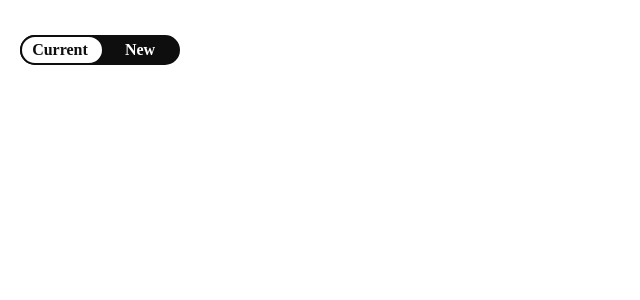
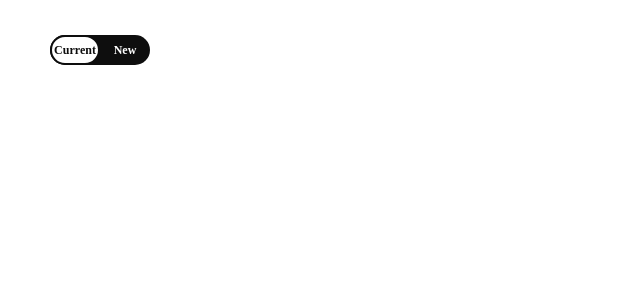
Before and after one commit to SebellKo/Tab, a React (Create React App) app: page / in a window 1280 px wide. Shown: the top 300 px of the page, without its empty margins (0-640 px from the left). Built offline with nearby package versions, Linux system fonts and the light colour scheme; the HTML template or start-up script is replaced by a standard one.

Commit message:
[Style]: 전체 크기 및 폰트 사이즈 수정

```diff
--- a/src/App.css
+++ b/src/App.css
@@ -16,7 +16,7 @@
 .toggle_label {
   position: relative;
 
-  width: 160px;
+  width: 100px;
   height: 30px;
 
   display: flex;
@@ -35,6 +35,7 @@
   justify-content: center;
 
   font-weight: 700;
+  font-size: 12px;
 
   z-index: 99;
 }
@@ -43,7 +44,7 @@
   position: absolute;
   left: 0;
 
-  width: 50%;
+  width: calc(50% - 4px);
   height: 26px;
 
   border: 2px solid #0e0e0e;
```
